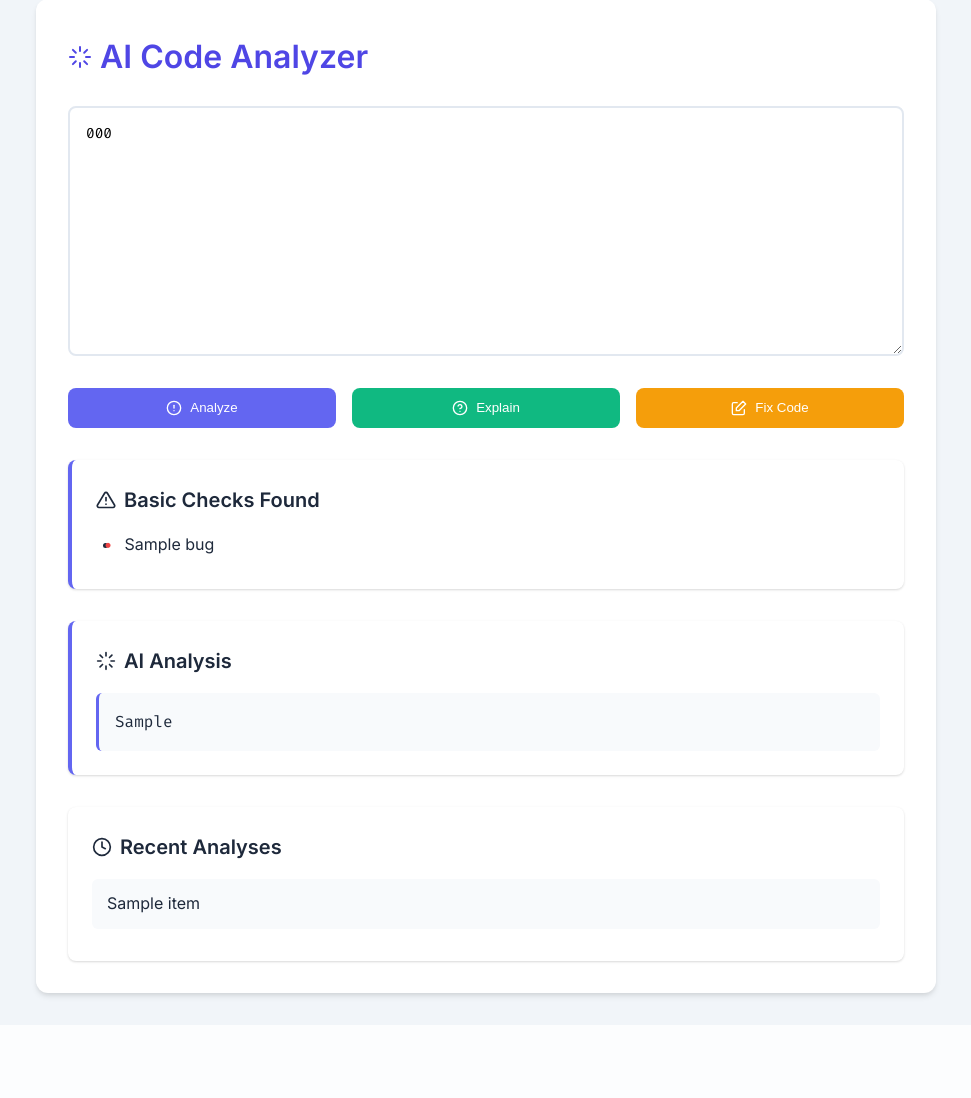
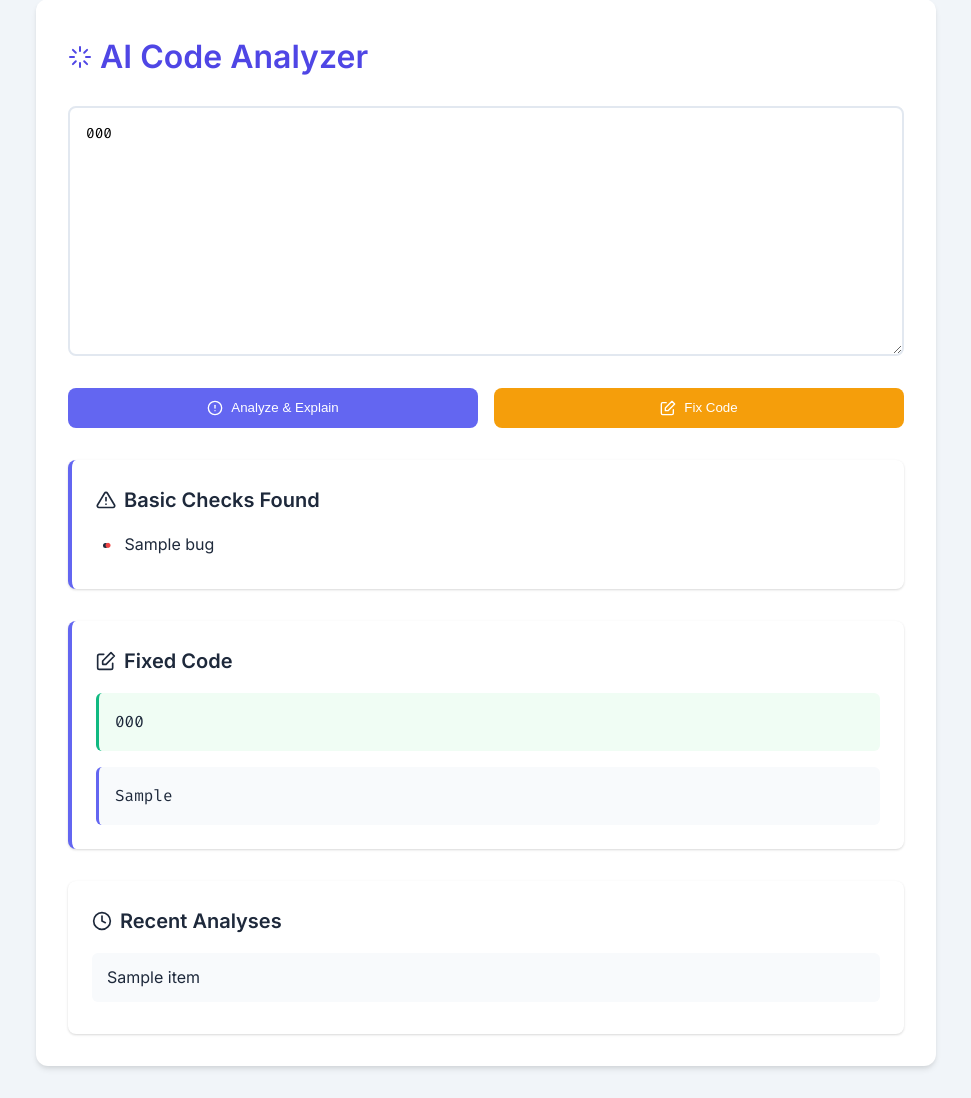
Before and after one commit to ZNilakshi/Bug_Detector, a Flask app: template templates/index.html in a window 1280 px wide. Shown: the part 33-1131 px from the top of the page, without its empty margins (154-1125 px from the left). Before the commit the page ends 1034 px from the top, so only its background shows below. Run offline with Flask 2, Linux system fonts and the light colour scheme; the template is opened without the code that fills it: most values are stand-ins (such as "Sample title", 1, 10 or a date in 2020).

Commit message:
ai analyse

````diff
--- a/app.py
+++ b/app.py
@@ -21,48 +21,88 @@ def analyze_code(code):
         bugs.append("Possible SQL injection (Critical)")
     return bugs
 
+def clean_markdown(text):
+    """Remove markdown formatting from text"""
+    return text.replace('**', '').replace('*', '').replace('`', '')
+
+def extract_fixed_code(response_text):
+    """Extract the fixed code block from the response"""
+    if "```" in response_text:
+        # Extract code between markdown code blocks
+        parts = response_text.split("```")
+        if len(parts) > 1:
+            # Remove language specifier if present (e.g., ```python)
+            code_block = parts[1].strip()
+            if '\n' in code_block:
+                first_line = code_block.split('\n')[0]
+                if first_line in ['python', 'javascript', 'java', 'c', 'c++']:
+                    return '\n'.join(code_block.split('\n')[1:])
+            return code_block
+    return None  # Return None if no code block found
+
 @app.route("/", methods=["GET", "POST"])
 def home():
     if request.method == "POST":
         code = request.form.get("code", "")
-        action = request.form.get("action", "analyze")
+        action = request.form.get("action", "analyze_explain")
 
-        # Store in history (max 5 items)
+        # Store history (same as before)
         if 'history' not in session:
             session['history'] = []
         session['history'].insert(0, code[:100] + ("..." if len(code) > 100 else ""))
         session['history'] = session['history'][:5]
 
-        # Handle different actions
-        if action == "explain":
+        if action == "fix":
             response = model.generate_content(
-                f"Explain this code in simple terms:\n\n{code}\n"
-                "Focus on what it does, not security issues."
+                f"""STRICT INSTRUCTIONS FOR CODE FIXING:
+                You are a code fixing tool. ONLY return the fixed code.
+                DO NOT include any explanations, analysis, or additional text.
+                PRESERVE all original functionality while fixing security issues.
+
+                Fix this code (ONLY OUTPUT THE CODE ITSELF):
+                {code}
+
+                REMEMBER:
+                - NO introductory text
+                - NO section headers
+                - NO explanations
+                - JUST the executable fixed code"""
+            )
+            # More aggressive code extraction
+            fixed_code = response.text.strip()
+            if fixed_code.startswith("```") and fixed_code.endswith("```"):
+                fixed_code = fixed_code[fixed_code.find('\n')+1:-3].strip()
+            return render_template("index.html",
+                               code=code,
+                               fixed_code=fixed_code,
+                               history=session.get('history', []))
+
+        else:  # Analysis
+            response = model.generate_content(
+                f"""STRICT INSTRUCTIONS FOR ANALYSIS:
+                You are a code analyzer. ONLY provide analysis text.
+                DO NOT include any code solutions or examples.
+                STRUCTURE OUTPUT AS:
+
+                CODE PURPOSE: [1-2 sentences]
+
+                SECURITY ISSUES:
+                - [Issue 1]
+                - [Issue 2]
+
+                CODE QUALITY:
+                - [Observation 1]
+                - [Observation 2]
+
+                IMPROVEMENTS:
+                - [Suggestion 1]
+                - [Suggestion 2]
+
+                Analyze this code (NO CODE OUTPUT ALLOWED):
+                {code}"""
             )
             return render_template("index.html",
                                code=code,
-                               ai_analysis=response.text,
-                               history=session.get('history', []))
-
-        elif action == "fix":
-            response = model.generate_content(
-                f"Fix security issues in this code:\n\n{code}\n"
-                "Show both:\n1. The corrected code\n2. Brief explanations of changes"
-            )
-            return render_template("index.html",
-                               code=code,
-                               ai_analysis=response.text,
-                               history=session.get('history', []))
-
-        else:  # Default analysis
-            bugs = analyze_code(code)
-            response = model.generate_content(
-                f"Analyze this code for security issues:\n\n{code}\n"
-                "Format as:\n- [Type] [Severity]: [Description]\n- [Recommendation]"
-            )
-            return render_template("index.html",
-                               code=code,
-                               static_bugs=bugs,
                                ai_analysis=response.text,
                                history=session.get('history', []))
 
--- a/templates/index.html
+++ b/templates/index.html
@@ -90,13 +90,8 @@
             gap: 0.5rem;
         }
 
-        button[name="action"][value="analyze"] {
+        button[name="action"][value="analyze_explain"] {
             background-color: var(--primary);
-            color: white;
-        }
-
-        button[name="action"][value="explain"] {
-            background-color: var(--success);
             color: white;
         }
 
@@ -159,6 +154,17 @@
             border-radius: 6px;
             border-left: 3px solid var(--primary);
             margin-top: 1rem;
+            overflow-x: auto;
+        }
+
+        .fixed-code {
+            white-space: pre-wrap;
+            font-family: 'Fira Code', monospace;
+            background-color: #f0fdf4;
+            padding: 1rem;
+            border-radius: 6px;
+            border-left: 3px solid var(--success);
+            margin-bottom: 1rem;
             overflow-x: auto;
         }
 
@@ -274,23 +280,14 @@
             <textarea name="code" placeholder="Paste your Python, JavaScript, Java, or C/C++ code here..." required>{{ code if code }}</textarea>
 
             <div class="button-group">
-                <button type="submit" name="action" value="analyze">
+                <button type="submit" name="action" value="analyze_explain">
                     <svg xmlns="http://www.w3.org/2000/svg" width="16" height="16" viewBox="0 0 24 24" fill="none" stroke="currentColor" stroke-width="2" stroke-linecap="round" stroke-linejoin="round">
                         <circle cx="12" cy="12" r="10"></circle>
                         <line x1="12" y1="8" x2="12" y2="12"></line>
                         <line x1="12" y1="16" x2="12.01" y2="16"></line>
                     </svg>
-                    Analyze
-                    <div class="loader" id="analyzeLoader"></div>
-                </button>
-                <button type="submit" name="action" value="explain">
-                    <svg xmlns="http://www.w3.org/2000/svg" width="16" height="16" viewBox="0 0 24 24" fill="none" stroke="currentColor" stroke-width="2" stroke-linecap="round" stroke-linejoin="round">
-                        <circle cx="12" cy="12" r="10"></circle>
-                        <path d="M9.09 9a3 3 0 0 1 5.83 1c0 2-3 3-3 3"></path>
-                        <line x1="12" y1="17" x2="12.01" y2="17"></line>
-                    </svg>
-                    Explain
-                    <div class="loader" id="explainLoader"></div>
+                    Analyze & Explain
+                    <div class="loader" id="analyze_explainLoader"></div>
                 </button>
                 <button type="submit" name="action" value="fix">
                     <svg xmlns="http://www.w3.org/2000/svg" width="16" height="16" viewBox="0 0 24 24" fill="none" stroke="currentColor" stroke-width="2" stroke-linecap="round" stroke-linejoin="round">
@@ -330,7 +327,21 @@
         </div>
         {% endif %}
 
-        {% if ai_analysis %}
+        {% if fixed_code %}
+        <div class="results">
+            <h2>
+                <svg xmlns="http://www.w3.org/2000/svg" width="20" height="20" viewBox="0 0 24 24" fill="none" stroke="currentColor" stroke-width="2" stroke-linecap="round" stroke-linejoin="round">
+                    <path d="M20 14.66V20a2 2 0 0 1-2 2H4a2 2 0 0 1-2-2V6a2 2 0 0 1 2-2h5.34"></path>
+                    <polygon points="18 2 22 6 12 16 8 16 8 12 18 2"></polygon>
+                </svg>
+                Fixed Code
+            </h2>
+            <pre class="fixed-code">{{ fixed_code }}</pre>
+            <div class="ai-response">{{ ai_fix }}</div>
+        </div>
+        {% endif %}
+
+        {% if ai_analysis and not fixed_code %}
         <div class="results">
             <h2>
                 <svg xmlns="http://www.w3.org/2000/svg" width="20" height="20" viewBox="0 0 24 24" fill="none" stroke="currentColor" stroke-width="2" stroke-linecap="round" stroke-linejoin="round">
@@ -370,11 +381,6 @@
     <script>
         // Show loading indicators during form submission
         const form = document.getElementById('analysisForm');
-        const buttons = {
-            analyze: document.querySelector('button[name="action"][value="analyze"]'),
-            explain: document.querySelector('button[name="action"][value="explain"]'),
-            fix: document.querySelector('button[name="action"][value="fix"]')
-        };
 
         form.addEventListener('submit', function(e) {
             const action = e.submitter.value;
````
